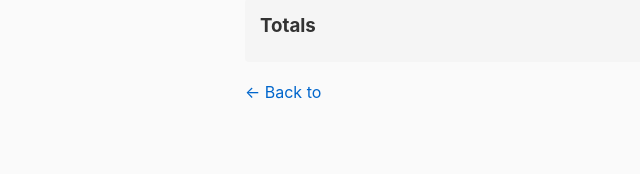
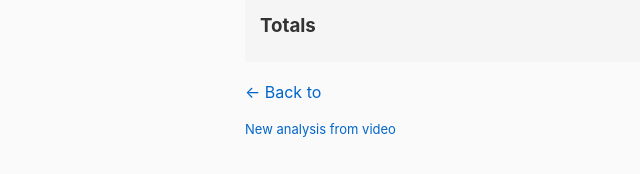
Before and after one commit to mechhat/hardfall2026, a Django app: template core/templates/core/analysis_detail.html in a window 1280 px wide. Shown: the part 904-1078 px from the top of the page, without its empty margins (15-655 px from the left). Before the commit the page ends 1003 px from the top, so only its background shows below. Run offline with Django 5.2, Linux system fonts and the light colour scheme; the template is opened without the code that fills it, so the values that code supplies are empty.

Commit message:
Add link to video page from analysis detail

```diff
--- a/core/templates/core/analysis_detail.html
+++ b/core/templates/core/analysis_detail.html
@@ -83,6 +83,7 @@
 </div>
 
 <p style="margin-top: 20px;"><a href="{% url 'event_detail' analysis.event.id %}">&larr; Back to {{ analysis.event.name }}</a></p>
+<p><a href="{% url 'video_detail' analysis.video.id %}" style="font-size: 13px;">New analysis from video</a></p>
 
 <script>
 window.ANALYSIS_ID = {{ analysis.id }};
```
